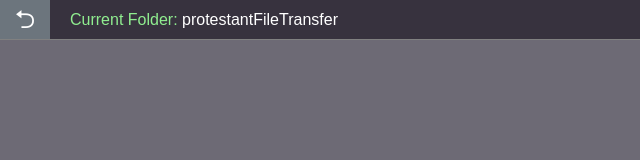
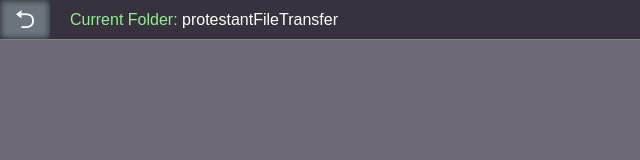
Before and after one commit to NterpriseCEO/RemoteFileViewer, a website: page public/index.html in a window 1280 px wide. Shown: the full height of the page, 0-640 px from the left. Drawn offline with nearby package versions, Linux system fonts and the light colour scheme; no server answers.

Commit message:
Changed #goUp button styles

```diff
--- a/public/css/index.css
+++ b/public/css/index.css
@@ -25,6 +25,9 @@ body {
     font-size:2vw;
     line-height:2vw;
     margin-right:20px;
+}
+#goUp:hover {
+    box-shadow:inset 0px 0px 7px 0px rgba(0,0,0,0.75);
 }
 
 #fullTitle {
```
